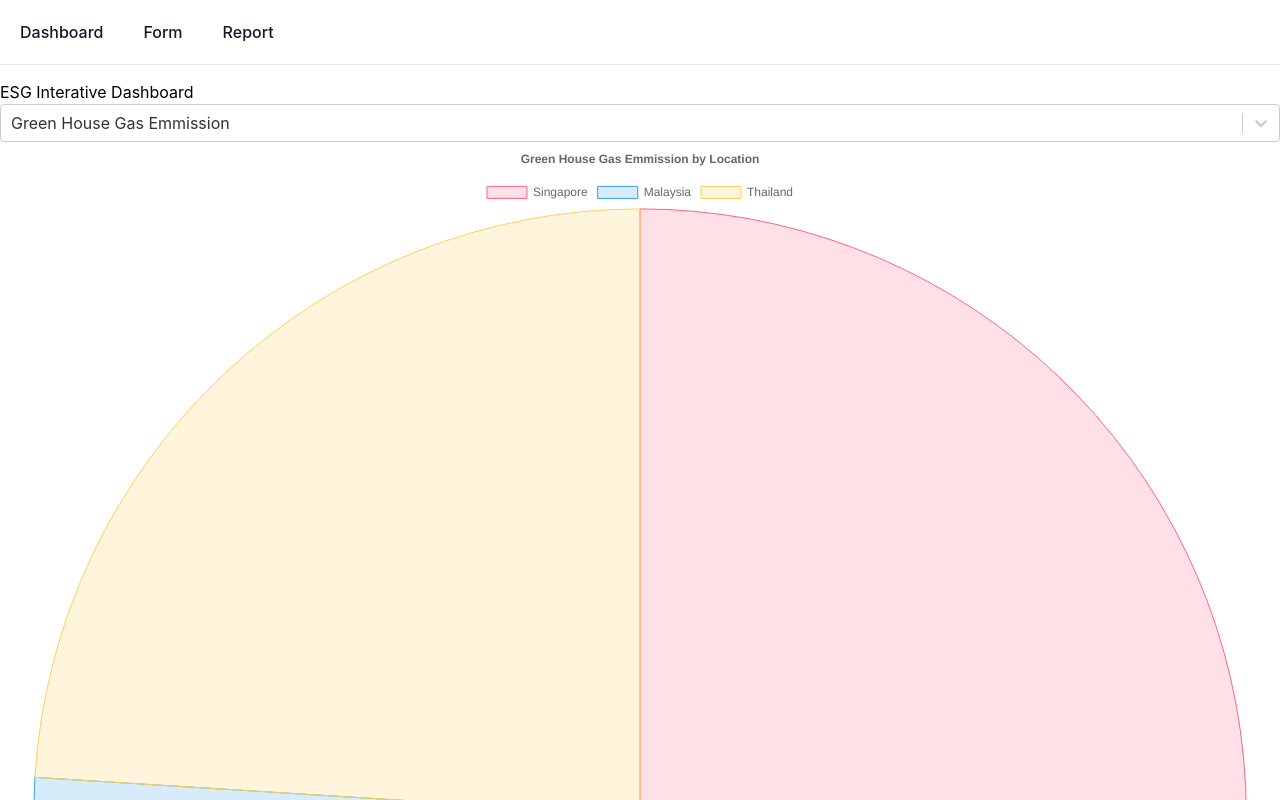
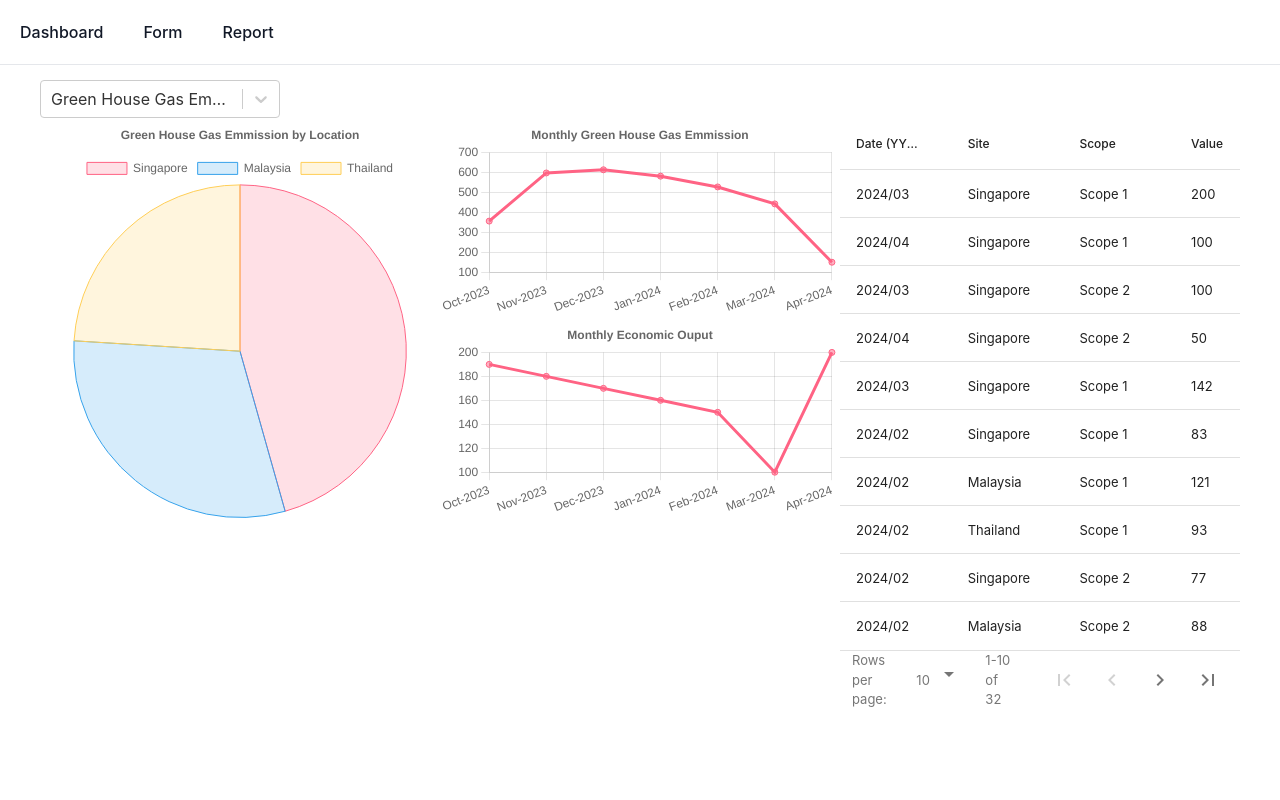
Before and after one commit to GeeksHacking/hackomania2024-ESG_Champions-ESG_Metrics_Platform, a React (Create React App) app in the folder esg_generator_app/: page /dashboard in a window 1280 px wide. Shown: the top 800 px of the page. Built offline with nearby package versions, Linux system fonts and the light colour scheme.

Commit message:
added economic output line chart

```diff
--- a/esg_generator_app/package.json
+++ b/esg_generator_app/package.json
@@ -10,6 +10,7 @@
     "chart.js": "^4.4.2",
     "react": "^18.2.0",
     "react-chartjs-2": "^5.2.0",
+    "react-data-table-component": "^7.6.2",
     "react-dom": "^18.2.0",
     "react-router-dom": "^6.22.3",
     "react-scripts": "5.0.1",
--- a/esg_generator_app/src/components/dashboard.jsx
+++ b/esg_generator_app/src/components/dashboard.jsx
@@ -5,6 +5,7 @@ import { Chart as ChartJS, ArcElement, Tooltip, Legend,
  } from 'chart.js';
 import { Pie, Line, Bar } from 'react-chartjs-2';
 import Select from 'react-select';
+import DataTable from 'react-data-table-component';
 
 ChartJS.register(ArcElement, Tooltip, Legend, CategoryScale, LinearScale, PointElement, LineElement, Title, BarElement);
 
@@ -17,6 +18,9 @@ const Dashboard = () => {
     const [topicLabel, setTopicLabel] = useState('Green House Gas Emmission')
     const [locationData, setLocationData] = useState();
     const [periodicData, setPeriodicData] = useState();
+    const [economicOutput, setEconomicOutput] = useState();
+    const [longData, setLongData] = useState();
+    const [dtColumns, setDTColumns] = useState();
 
     const pieOptions = {
       responsive: true,
@@ -31,7 +35,7 @@ const Dashboard = () => {
       },
       };
 
-      const lineOptions = {
+    const lineConsumptionOptions = {
       responsive: true,
       plugins: {
         legend: {
@@ -39,10 +43,24 @@ const Dashboard = () => {
         },
         title: {
           display: true,
-            text: "Monthly " + topic,
+          text: "Monthly " + topicLabel,
         },
       },
       };
+
+    const lineEOOptions = {
+      responsive: true,
+      plugins: {
+        legend: {
+          display:false
+        },
+        title: {
+          display: true,
+          text: "Monthly Economic Ouput",
+        },
+      },
+      };
+
     const topicList = [
       { "label": "Green House Gas Emmission", "value": "carbon" },
       { "label": "Water Consumption", "value": "water" },
@@ -54,6 +72,7 @@ const Dashboard = () => {
       setTopic(topic.value);
       setTopicLabel(topic.label);
       }
+
     function getLocationData(){
       const topicData = data[topic];
       var filteredData = [];
@@ -101,6 +120,8 @@ const Dashboard = () => {
 
     function getPeriodicData(){
       const topicData = data[topic];
+      const eoData = data["economicOutput"]
+
       var filteredData = [];
       topicData.reduce(function(res, value) {
         if (!res[value.date]) {
@@ -111,7 +132,6 @@ const Dashboard = () => {
         return res;
       }, {});
       filteredData =filteredData.reduce((obj, item) => Object.assign(obj, { [Date.parse(item.date)]: item.amount }), {});
-      console.log(filteredData);
       filteredData = Object.keys(filteredData).sort().reduce(
             (obj, key) => {
               obj[key] = filteredData[key];
@@ -120,45 +140,125 @@ const Dashboard = () => {
             {}
           );
       Object.keys(filteredData).forEach(key => {
-
             filteredData[`${new Date(parseInt(key)).toLocaleString('default', { month: 'short' })}-${new Date(parseInt(key)).getFullYear().toString()}`] = filteredData[key];
             delete filteredData[key];
         });
-      console.log(filteredData);
         setPeriodicData({
           labels:Object.keys(filteredData),
           datasets:[{
-          label: "Monthly " + topic,
+          label: "Monthly " + topicLabel,
           data: filteredData,
           borderColor: 'rgb(255, 99, 132)',
           backgroundColor: 'rgba(255, 99, 132, 0.5)'
           }]
       });
+
+        var eoSortedData = [];
+        eoData.reduce(function(res, value) {
+          if (!res[value.date]) {
+            res[value.date] = { date: value.date, amount: 0 };
+            eoSortedData.push(res[value.date])
+          }
+          res[value.date].amount += value.amount;
+          return res;
+        }, {});
+        eoSortedData =eoSortedData.reduce((obj, item) => Object.assign(obj, { [Date.parse(item.date)]: item.amount }), {});
+        eoSortedData = Object.keys(eoSortedData).sort().reduce(
+              (obj, key) => {
+                obj[key] = eoSortedData[key];
+                return obj;
+              },
+              {}
+            );
+        Object.keys(eoSortedData).forEach(key => {
+          eoSortedData[`${new Date(parseInt(key)).toLocaleString('default', { month: 'short' })}-${new Date(parseInt(key)).getFullYear().toString()}`] = eoSortedData[key];
+              delete eoSortedData[key];
+          });
+
+      setEconomicOutput({
+        labels:Object.keys(eoSortedData),
+          datasets:[{
+          label: "Monthly Economic Output",
+          data: eoSortedData,
+          borderColor: 'rgb(255, 99, 132)',
+          backgroundColor: 'rgba(255, 99, 132, 0.5)'
+          }]
+      })
       }
 
+    function getLongData(){
+      let topicData = data[topic];
+      topicData.forEach((item) => {
+        item["date_num"] = new Date(Date.parse(item["date"])).getFullYear().toString() + "/" +("0"+(new Date(Date.parse(item["date"])).getMonth()+ 1).toString()).slice(-2);
+      });
+      let columns = [
+        {
+          name: 'Date (YYYY-MM)',
+          selector: row => row.date_num,
+          sortable: true,
+        },
+        {
+          name: 'Site',
+          selector: row => row.site,
+          sortable: true,
+        },
 
-  function handlePrint(){
-    console.log(topic);
-    console.log(locationData);
+      ];
+      if (topic === "carbon"){
+        columns.push({
+          name: 'Scope',
+          selector: row => row.scope,
+          sortable: true,
+        });
+      }
+      if (topic === "waste"){
+        columns.push({
+          name: 'Type',
+          selector: row => row.type,
+          sortable: true,
+        });
+      }
+      columns.push({
+        name: 'Value',
+        selector: row => row.amount,
+        sortable: true,
+      });
+      setLongData(topicData);
+      setDTColumns(columns);
       }
 
     useEffect(() => {
       getLocationData();
       getPeriodicData();
+      getLongData();
       }, [topic]);
 
     return(
-      <div>
-        <h1>ESG Interative Dashboard</h1>
+      <div className='mx-10'>
+        <div className='w-1/5'>
           <Select
               defaultValue={topicList[0]}
               isSearchable={true}
               options={topicList}
               onChange={handleSelectTopic}
           />
+        </div>
+        <div class="inline-grid grid-cols-3 w-fit h-1/2">
+          <div >
             {locationData?<Pie options={pieOptions} data={locationData}/>: 'Sorry, data is not available for this filter, please try something else!'}
-        {periodicData? <Line options={lineOptions} data={periodicData} />: 'Sorry, data is not available for this filter, please try something else!'}
-        <button className="bg-blue-500 text-white" onClick={() => {handlePrint();}}>Print</button>
+          </div>
+        <div>
+        {periodicData? <Line options={lineConsumptionOptions} data={periodicData} />: 'Sorry, data is not available for this filter, please try something else!'}
+        {periodicData? <Line options={lineEOOptions} data={economicOutput} />: 'Sorry, data is not available for this filter, please try something else!'}
+        </div>
+        <div>
+          <DataTable
+                  columns={dtColumns}
+                  data={longData}
+                  pagination
+                />
+        </div>
+      </div>
       </div>
 
     )
```
Also changed, not shown: 1 other file (tests, documents, lock files or other folders). Lines whose indentation alone changed are shown as unchanged.
